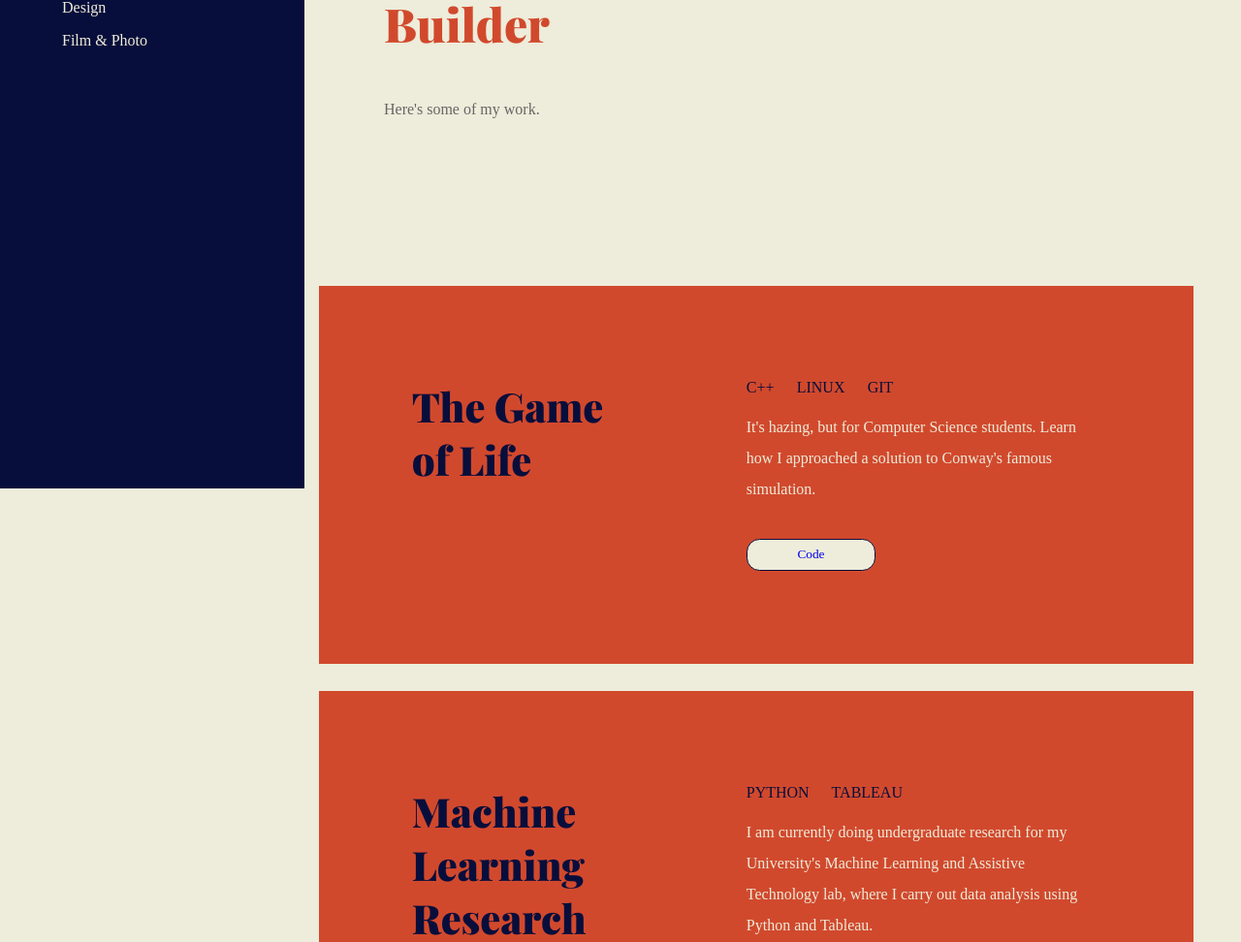
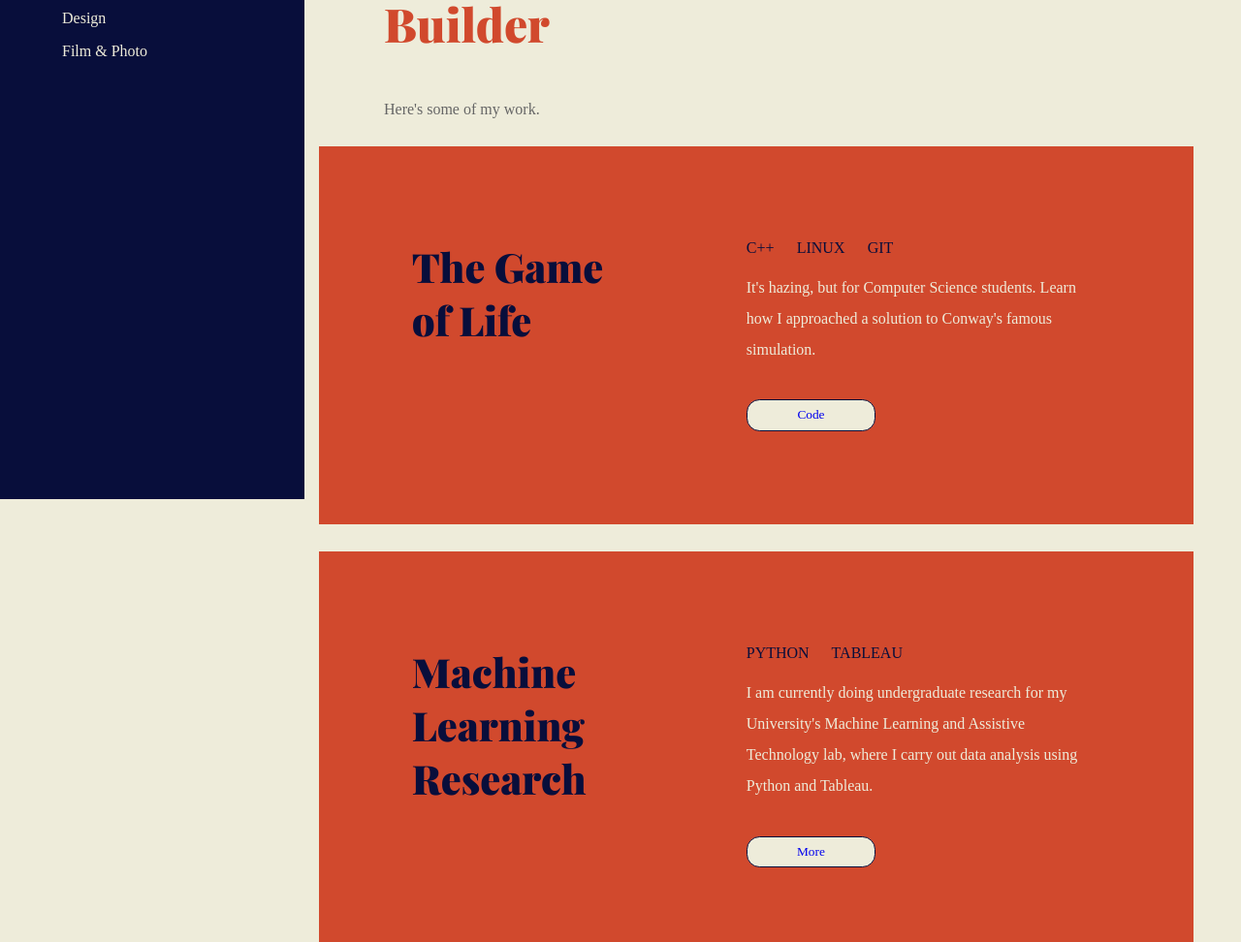
Before and after one commit to MurphyStudebaker/MurphyStudebaker.github.io, a plain HTML site: page index.html in a window 1280 px wide. Shown: the part 360-1332 px from the top of the page at 97% size. Drawn offline with nearby package versions, Linux system fonts and the light colour scheme; a web font is replaced by a local one.

Commit message:
Switched projects to ul-based html

```diff
--- a/index.html
+++ b/index.html
@@ -41,8 +41,10 @@
           Data Engineer, Software Developer, Filmmaker, Designer, Poet, Learner, and Builder
         </h2>
         <p class='tag'> Here's some of my work. </p>
-        <div class = 'res'>
-        <div class='project' id='code'>
+
+        <div class="work-container">
+          <ul class="projects">
+            <li>
               <h3 class='heading'>The Game of Life</h3>
               <div class='left'>
               <p class='skills'> C++ Linux Git</p>
@@ -51,8 +53,8 @@
               </p>
               <button class='more'><a href="https://github.com/MurphyStudebaker/GameOfLife"> Code </a> </button>
               </div>
-        </div>
-        <div class='project'>
+            </li>
+            <li>
               <h3 class='heading'>Machine Learning Research</h3>
               <div class='left'>
               <p class='skills'>Python Tableau</p>
@@ -62,8 +64,8 @@
               </p>
               <button class='more'><a href="http://mlat.chapman.edu/"> More </a></button>
               </div>
-        </div>
-        <div class='project' id='design'>
+            </li>
+            <li>
               <h3 class='heading'>Turning my Car into a Camper</h3>
               <div class='left'>
               <p class='skills'> Design </p>
@@ -74,8 +76,8 @@
               </p>
               <button class='more'><a href="https://medium.com/@murphystude/how-i-built-a-home-in-the-backseat-of-my-honda-fit-83070a256a6d"> More </a></button>
               </div>
-        </div>
-        <div class='project' id='film'>
+            </li>
+            <li>
               <h3 class='heading'>Inspiring a New Generation of Nerds</h3>
               <div class='left'>
               <p class='skills'>Premiere Photoshop</p>
@@ -86,8 +88,8 @@
               </p>
               <button class='more'><a href="https://www.youtube.com/channel/UCVT1XES1u_NJGQjznODQpMA?view_as=subscriber"> More </a></button>
               </div>
-        </div>
-        <div class='project'>
+            </li>
+            <li>
               <h3 class='heading'>My South by Southwest Debut</h3>
               <div class='left'>
               <p class='skills'>Premiere</p>
@@ -96,10 +98,10 @@
                 This sparked my love for filmmaking and creative expression, and today is still one of my proudest creations. </p>
               <button class='more'><a href="https://www.youtube.com/watch?v=-aIUL2pIEDI"> More </a> </button>
               </div>
+            </li>
+          </ul>
         </div>
       <p id='copyright'>Hand-Coded 2018 by Murphy Studebaker</p>
-      </div>
-      </div>
     </div>
   <script src="scripts/main.js"></script>
   </body>
--- a/sass/components/_button.scss
+++ b/sass/components/_button.scss
@@ -17,7 +17,7 @@
   }
 }
 
-.project {
+.projects {
   .more {
     padding: 2%;
     margin-top: 10%;
--- a/sass/components/_project.scss
+++ b/sass/components/_project.scss
@@ -1,5 +1,7 @@
-//project box
-.project {
+/* Styling for Project Boxes */
+.projects {
+  list-style: none;
+  li {
   margin: 3%;
   background-color: $highlight;
   padding: 10%;
@@ -31,3 +33,4 @@
       width: 50%;
   }
 }
+}
--- a/sass/main.scss
+++ b/sass/main.scss
@@ -1,9 +1,8 @@
+@import "./helpers/color";
+@import './helpers/variables';
 @import "./pages/home";
 @import "./pages/content";
-@import "./helpers/color";
 @import "./components/button";
-@import './helpers/variables';
 @import './components/project';
 @import './pages/about';
-@import './components/timeline';
 @import './components/hamburger.scss';
--- a/sass/pages/_content.scss
+++ b/sass/pages/_content.scss
@@ -24,10 +24,6 @@
     padding-top: 5%;
   }
 
-  .res {
-    padding-top: 15%;
-  }
-
   #copyright {
     font-family: $text-font;
     font-size: .8em;
--- a/sass/pages/_home.scss
+++ b/sass/pages/_home.scss
@@ -1,5 +1,4 @@
 /* Menu Styling */
-
 body {
   background-color: $light;
 }
@@ -29,8 +28,8 @@ body {
   height: 100vh;
   position: fixed;
   z-index: 1;
-  padding-top: 20%;
-  padding-left: 20%;
+  padding-top: 75px;
+  padding-left: 5%;
   transition: left .5s ease;
 
   a {
@@ -68,8 +67,6 @@ body {
   }
 
   h1 {
-    position: relative;
-    top: 50rem;
     color: $light;
     font-family: $heading-font;
     font-size: 2rem;
```
Also changed, not shown: main.css, 1 other file. Lines whose indentation alone changed are shown as unchanged.
